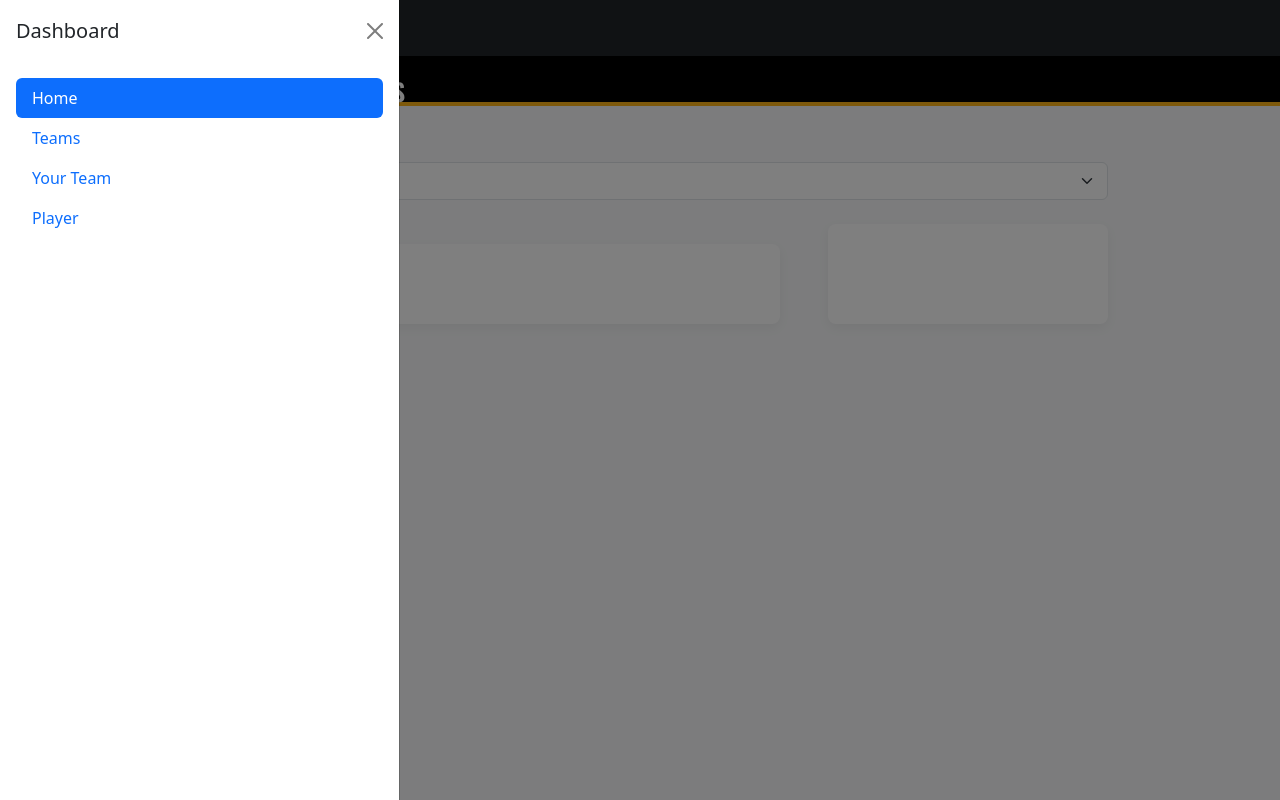
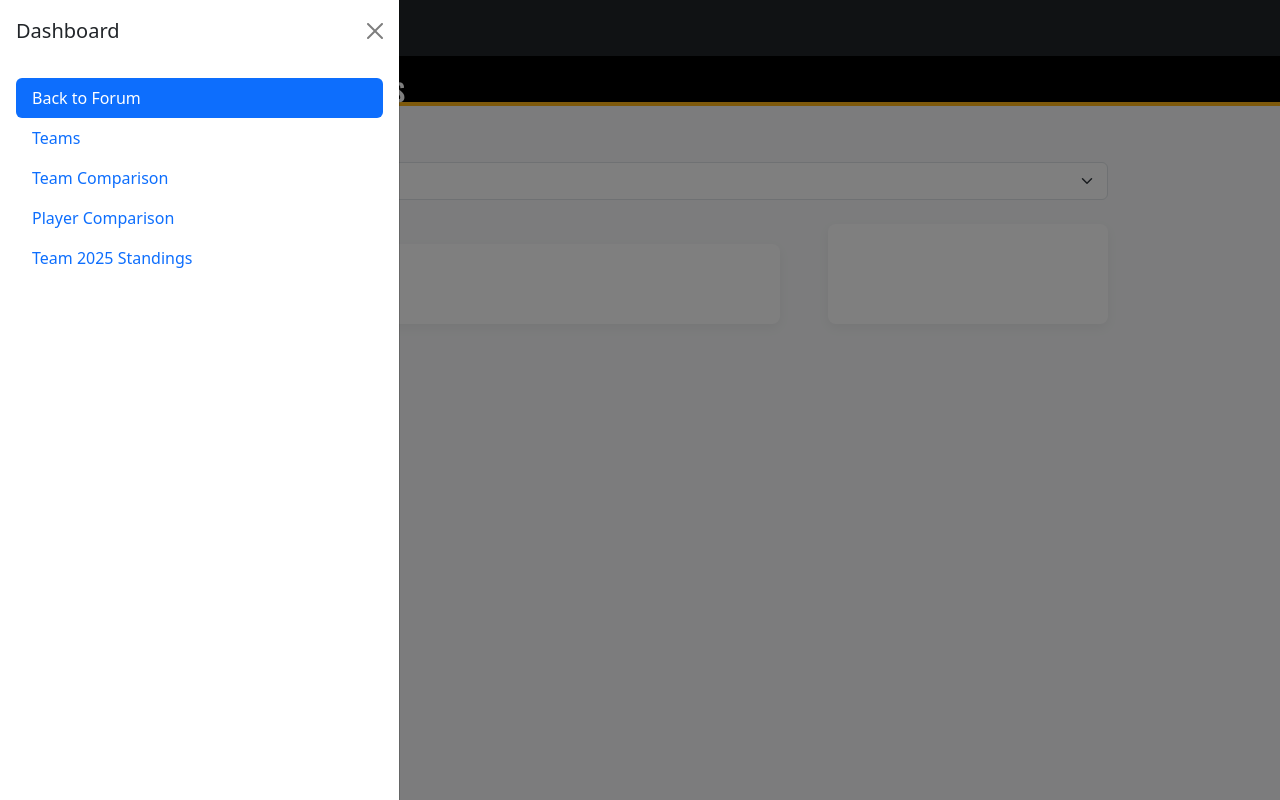
Before and after one commit to Jessieahw/agile, a Flask app: page /nba in a window 1280 px wide, after a click that opens the changed part. Run offline with Flask 3, Linux system fonts and the light colour scheme; the visitor is signed in with stand-in values (Sample User, id 1); some libraries are stand-ins or nearby versions; grey boxes are pictures that could not be loaded.

Commit message:
Update nba.html

```diff
--- a/templates/nba/nba.html
+++ b/templates/nba/nba.html
@@ -242,15 +242,17 @@
     <div class="offcanvas-body">
       <ul class="nav nav-pills flex-column">
         <li class="nav-item">
-          <a class="nav-link active" href="{{ url_for('nba.home') }}">Home</a>
+          <a class="nav-link active" href="/">Back to Forum</a>
         </li>
         <li class="nav-item">
           <a class="nav-link" href="{{ url_for('nba.teams') }}">Teams</a>
         </li>
         <li class="nav-item">
-          <a class="nav-link" href="{{ url_for('nba.data') }}">Your Team</a>
+          <a class="nav-link" href="{{ url_for('nba.data') }}">Team Comparison</a>
         </li>
-        <li class="nav-item"><a href="{{ url_for('nba.compare_player') }}" class="nav-link">Player</a></li>
+        <li class="nav-item"><a href="{{ url_for('nba.compare_player') }}" class="nav-link">Player Comparison</a></li>
+        <li class="nav-item">
+          <a class="nav-link" href="{{ url_for('nba.home') }}">Team 2025 Standings</a>
       </ul>
     </div>
   </div>
```
